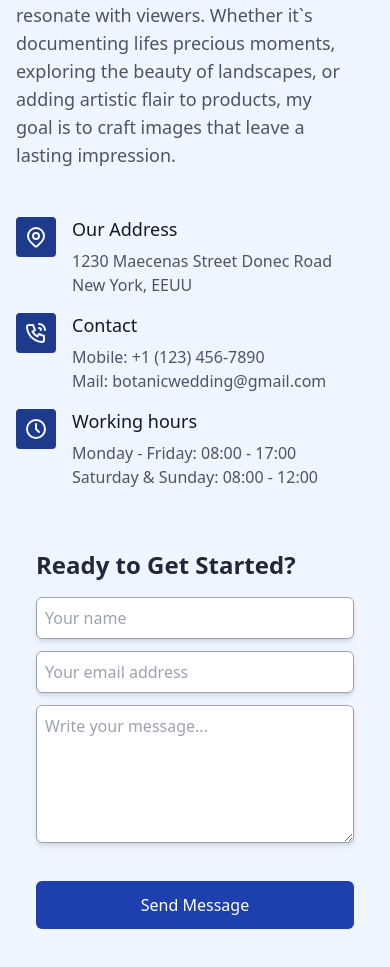
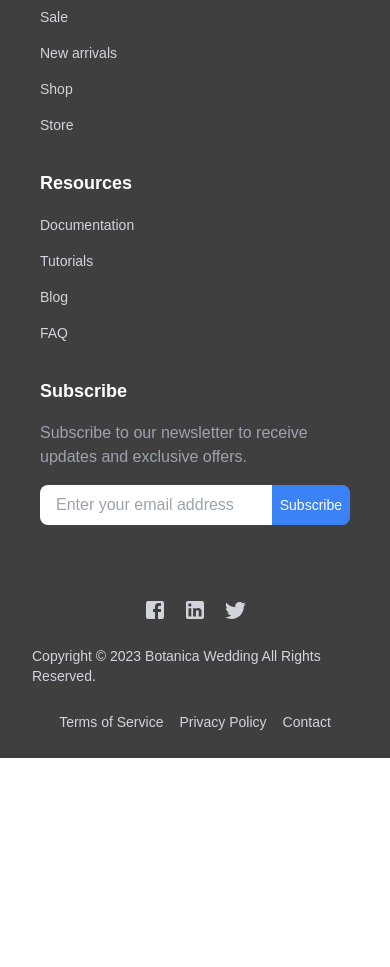
Before and after one commit to taijulsir/event-management, a React (Vite) app: page /gallery in a window 390 px wide. Shown: the part 9139-10106 px from the top of the page. After the commit the page ends 9897 px from the top, so only its background shows below. Built offline with nearby package versions, Linux system fonts and the light colour scheme.

Commit message:
update navbar section

```diff
--- a/src/Layout/Navbar.jsx
+++ b/src/Layout/Navbar.jsx
@@ -11,9 +11,6 @@ const Navbar = () => {
             <li className="mr-4 text-xl  font-medium "><NavLink className={({ isActive, isPending }) =>
                 isPending ? "pending" : isActive ? "active bg-amber-500 underline" : ""
             } to="/gallery">Gallery</NavLink></li>
-            <li className="mr-4 text-xl  font-medium "><NavLink className={({ isActive, isPending }) =>
-                isPending ? "pending" : isActive ? "active bg-amber-500 underline" : ""
-            } to="/portfolio">Portfolio</NavLink></li>
             <li className="mr-4 text-xl  font-medium "><NavLink className={({ isActive, isPending }) =>
                 isPending ? "pending" : isActive ? "active bg-amber-500 underline" : ""
             } to="/blog">Blog</NavLink></li>
--- a/src/Pages/Gallery.jsx
+++ b/src/Pages/Gallery.jsx
@@ -1,14 +1,15 @@
 
+import Footer from '../Home/Footer';
 import './gallery.css'
 const Gallery = () => {
     return (
-        <div className="container mx-auto">
+        <div>
             <h1 className="text-7xl font-bold mt-12 text-center text-amber-600 ">Gallery</h1>
             <p className="text-center text-4xl font-medium mt-2">On</p>
             <p className="text-lg mt-3 text-center text-[#403F3F]">Our recent project</p>
 
             {/* wedding events gallery */}
-            <div>
+            <div className='container mx-auto'>
                 <h1 className='text-4xl font-semibold my-10 '>Wedding Events:</h1>
                 <div className='grid grid-cols-1 md:grid-cols-2 lg:grid-cols-4 gap-10 px-7 md:px-0'>
 
@@ -47,7 +48,7 @@ const Gallery = () => {
             </div>
 
             {/* anniversary events gallery */}
-            <div>
+            <div className="container mx-auto">
                 <h1 className='text-4xl font-semibold my-10 '>Anniversary Events:</h1>
                 <div className='grid grid-cols-1 md:grid-cols-2 lg:grid-cols-4 gap-10 px-7 md:px-0'>
 
@@ -86,7 +87,7 @@ const Gallery = () => {
             </div>
 
             {/* birthday events gallery */}
-            <div>
+            <div className="container mx-auto">
                 <h1 className='text-4xl font-semibold my-10 '>Birthday Events:</h1>
                 <div className='grid grid-cols-1 md:grid-cols-2 lg:grid-cols-4 gap-10 px-7 md:px-0'>
 
@@ -126,7 +127,7 @@ const Gallery = () => {
 
 
             {/* meet our profesional photographer */}
-            <div>
+            <div className="container mx-auto">
 
 
                 <section className="pt-20 pb-10 lg:pt-[120px] lg:pb-20">
@@ -914,110 +915,8 @@ const Gallery = () => {
 
             </div>
 
-            {/* Hire out photographer */}
-            <section className="bg-blue-50 dark:bg-slate-800" id="contact">
-    <div className="mx-auto max-w-7xl px-4 py-16 sm:px-6 lg:px-8 lg:py-20">
-        <div className="mb-4">
-            <div className="mb-6 max-w-3xl text-center sm:text-center md:mx-auto md:mb-12">
-                <p className="text-base font-semibold uppercase tracking-wide text-blue-600 dark:text-blue-200">
-                   Hire Our Photographer
-                </p>
-                <h2
-                    className="font-heading mb-4 font-bold tracking-tight text-gray-900 dark:text-white text-3xl sm:text-5xl">
-                    Create Your Memory
-                </h2>
-                <p className="mx-auto mt-4 max-w-3xl text-xl text-gray-600 dark:text-slate-400">Preserving memories, and telling stories through the lens.
-                </p>
-            </div>
-        </div>
-        <div className="flex items-stretch justify-center">
-            <div className="grid md:grid-cols-2">
-                <div className="h-full pr-6">
-                    <p className="mt-3 mb-12 text-lg text-gray-600 dark:text-slate-400">
-                    With an unwavering eye for detail and a flair for capturing emotions, I specialize in creating visual stories that resonate with viewers. Whether it`s documenting lifes precious moments, exploring the beauty of landscapes, or adding artistic flair to products, my goal is to craft images that leave a lasting impression.
-                    </p>
-                    <ul className="mb-6 md:mb-0">
-                        <li className="flex">
-                            <div className="flex h-10 w-10 items-center justify-center rounded bg-blue-900 text-gray-50">
-                                <svg xmlns="http://www.w3.org/2000/svg" width="24" height="24" viewBox="0 0 24 24"
-                                    fill="none" stroke="currentColor" strokeWidth="2" strokeLinecap="round"
-                                   strokeLinejoin="round" className="h-6 w-6">
-                                    <path d="M9 11a3 3 0 1 0 6 0a3 3 0 0 0 -6 0"></path>
-                                    <path
-                                        d="M17.657 16.657l-4.243 4.243a2 2 0 0 1 -2.827 0l-4.244 -4.243a8 8 0 1 1 11.314 0z">
-                                    </path>
-                                </svg>
-                            </div>
-                            <div className="ml-4 mb-4">
-                                <h3 className="mb-2 text-lg font-medium leading-6 text-gray-900 dark:text-white">Our Address
-                                </h3>
-                                <p className="text-gray-600 dark:text-slate-400">1230 Maecenas Street Donec Road</p>
-                                <p className="text-gray-600 dark:text-slate-400">New York, EEUU</p>
-                            </div>
-                        </li>
-                        <li className="flex">
-                            <div className="flex h-10 w-10 items-center justify-center rounded bg-blue-900 text-gray-50">
-                                <svg xmlns="http://www.w3.org/2000/svg" width="24" height="24" viewBox="0 0 24 24"
-                                    fill="none" stroke="currentColor" strokeWidth="2" strokeLinecap="round"
-                                   strokeLinejoin="round" className="h-6 w-6">
-                                    <path
-                                        d="M5 4h4l2 5l-2.5 1.5a11 11 0 0 0 5 5l1.5 -2.5l5 2v4a2 2 0 0 1 -2 2a16 16 0 0 1 -15 -15a2 2 0 0 1 2 -2">
-                                    </path>
-                                    <path d="M15 7a2 2 0 0 1 2 2"></path>
-                                    <path d="M15 3a6 6 0 0 1 6 6"></path>
-                                </svg>
-                            </div>
-                            <div className="ml-4 mb-4">
-                                <h3 className="mb-2 text-lg font-medium leading-6 text-gray-900 dark:text-white">Contact
-                                </h3>
-                                <p className="text-gray-600 dark:text-slate-400">Mobile: +1 (123) 456-7890</p>
-                                <p className="text-gray-600 dark:text-slate-400">Mail: botanicwedding@gmail.com</p>
-                            </div>
-                        </li>
-                        <li className="flex">
-                            <div className="flex h-10 w-10 items-center justify-center rounded bg-blue-900 text-gray-50">
-                                <svg xmlns="http://www.w3.org/2000/svg" width="24" height="24" viewBox="0 0 24 24"
-                                    fill="none" stroke="currentColor" strokeWidth="2" strokeLinecap="round"
-                                   strokeLinejoin="round" className="h-6 w-6">
-                                    <path d="M3 12a9 9 0 1 0 18 0a9 9 0 0 0 -18 0"></path>
-                                    <path d="M12 7v5l3 3"></path>
-                                </svg>
-                            </div>
-                            <div className="ml-4 mb-4">
-                                <h3 className="mb-2 text-lg font-medium leading-6 text-gray-900 dark:text-white">Working
-                                    hours</h3>
-                                <p className="text-gray-600 dark:text-slate-400">Monday - Friday: 08:00 - 17:00</p>
-                                <p className="text-gray-600 dark:text-slate-400">Saturday &amp; Sunday: 08:00 - 12:00</p>
-                            </div>
-                        </li>
-                    </ul>
-                </div>
-                <div className="card h-fit max-w-6xl p-5 md:p-12" id="htmlForm">
-                    <h2 className="mb-4 text-2xl font-bold">Ready to Get Started?</h2>
-                    <htmlForm id="contacthtmlForm">
-                        <div className="mb-6">
-                            <div className="mx-0 mb-1 sm:mb-4">
-                                <div className="mx-0 mb-1 sm:mb-4">
-                                    <label htmlFor="name" className="pb-1 text-xs uppercase tracking-wider"></label><input type="text" id="name" autoComplete="given-name" placeholder="Your name" className="mb-2 w-full rounded-md border border-gray-400 py-2 pl-2 pr-4 shadow-md dark:text-gray-300 sm:mb-0" name="name"/>
-                                </div>
-                                <div className="mx-0 mb-1 sm:mb-4">
-                                    <label htmlFor="email" className="pb-1 text-xs uppercase tracking-wider"></label><input type="email" id="email" autoComplete="email" placeholder="Your email address" className="mb-2 w-full rounded-md border border-gray-400 py-2 pl-2 pr-4 shadow-md dark:text-gray-300 sm:mb-0" name="email"/>
-                                </div>
-                            </div>
-                            <div className="mx-0 mb-1 sm:mb-4">
-                                <label htmlFor="textarea" className="pb-1 text-xs uppercase tracking-wider"></label><textarea id="textarea" name="textarea" cols="30" rows="5" placeholder="Write your message..." className="mb-2 w-full rounded-md border border-gray-400 py-2 pl-2 pr-4 shadow-md dark:text-gray-300 sm:mb-0"></textarea>
-                            </div>
-                        </div>
-                        <div className="text-center">
-                            <button type="submit" className="w-full bg-blue-800 text-white px-6 py-3 font-xl rounded-md sm:mb-0">Send Message</button>
-                        </div>
-                    </htmlForm>
-                </div>
-            </div>
-        </div>
-    </div>
-</section>
 
+            <Footer></Footer>
         </div>
     );
 };
```
